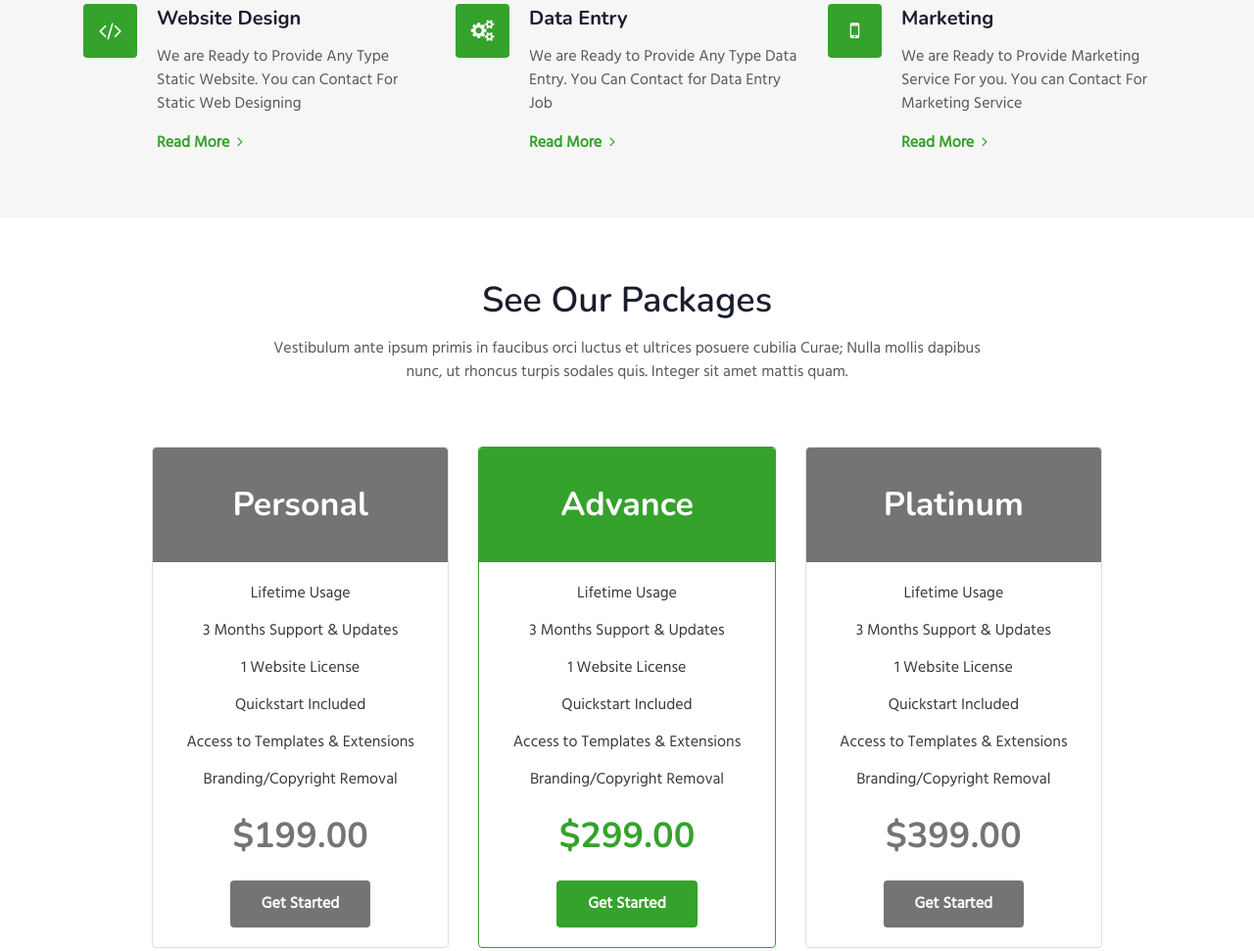
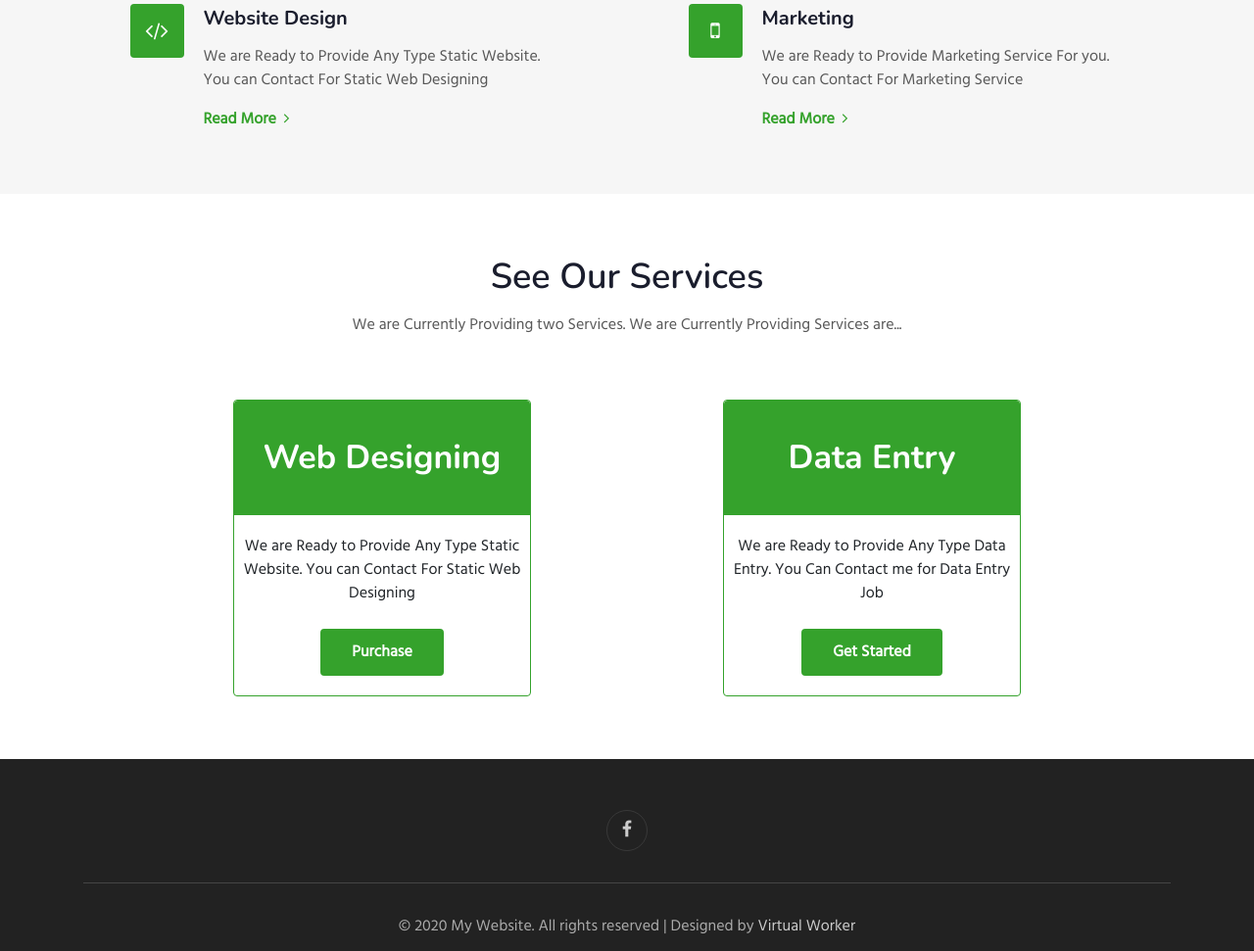
Before and after one commit to muhammedfarzin/website, a plain HTML site: page services.html in a window 1280 px wide. Shown: the part 436-1407 px from the top of the page at 98% size. Drawn offline with nearby package versions, Linux system fonts and the light colour scheme.

Commit message:
services.html is completed

```diff
--- a/services.html
+++ b/services.html
@@ -72,7 +72,7 @@ Author URL: https://www.fiverr.com/virtualworker5
 				<p class="my-3 head">We are a virtual worker. We are available working to you. We accept Static Web design and any type of Data Entry job from you. We waiting for you. We are give a best result to you. Thank You...</p>
 			  </div>
 			<div class="fea-gd-vv row mt-5 pt-3">
-			   <div class="float-lt feature-gd col-lg-4 col-md-6">
+			   <div class="float-lt feature-gd col-lg-5 col-md-6 mx-auto">
 					 <div class="icon"> <span class="fa fa-code" aria-hidden="true"></span></div>
 					 <div class="icon-info">
 						<h5><a href="#">
@@ -82,16 +82,7 @@ Author URL: https://www.fiverr.com/virtualworker5
 					</div>
 
 				</div>
-				<div class="float-mid feature-gd col-lg-4 col-md-6 mt-md-0 mt-5">
-					 <div class="icon"> <span class="fa fa-cogs" aria-hidden="true"></span></div>
-					 <div class="icon-info">
-						<h5><a href="#">Data Entry
-						</a></h5>
-						<p>We are Ready to Provide Any Type Data Entry. You Can Contact for Data Entry Job</p>
-						<a href="#" class="red mt-3">Read More <span class="fa fa-angle-right pl-1"></span></a>
-					</div>
-			 </div>
-				<div class="float-rt feature-gd col-lg-4 col-md-6 mt-lg-0 mt-5">
+				<div class="float-rt feature-gd col-lg-5 col-md-6 mt-lg-0 mt-5 mx-auto">
 					 <div class="icon"> <span class="fa fa-mobile" aria-hidden="true"></span></div>
 					 <div class="icon-info">
 						<h5><a href="#">Marketing</a></h5>
@@ -99,6 +90,15 @@ Author URL: https://www.fiverr.com/virtualworker5
 						<a href="#" class="red mt-3">Read More <span class="fa fa-angle-right pl-1"></span></a>
 					</div>
 			 </div>
+       <!-- <div class="float-mid feature-gd col-lg-4 col-md-6 mt-md-0 mt-5">
+          <div class="icon"> <span class="fa fa-cogs" aria-hidden="true"></span></div>
+          <div class="icon-info">
+           <h5><a href="#">Data Entry
+           </a></h5>
+           <p>We are Ready to Provide Any Type Data Entry. You Can Contact for Data Entry Job</p>
+           <a href="#" class="red mt-3">Read More <span class="fa fa-angle-right pl-1"></span></a>
+         </div>
+      </div> -->
 		  </div>
 		 </div>
 	   </div>
@@ -108,75 +108,37 @@ Author URL: https://www.fiverr.com/virtualworker5
   <div class="w3l-pricing-7_sur py-5">
     <div class="container py-md-3">
       <div class="heading text-center mx-auto">
-        <h3 class="head">See Our Packages</h3>
-        <p class="my-3 head"> Vestibulum ante ipsum primis in faucibus orci luctus et ultrices posuere cubilia Curae;
-        Nulla mollis dapibus nunc, ut rhoncus
-        turpis sodales quis. Integer sit amet mattis quam.</p>
+        <h3 class="head">See Our Services</h3>
+        <p class="my-3 head">We are Currently Providing two Services. We are
+          Currently Providing Services are...
+        </p>
       </div>
       <div class="row w3l-pricing-7-gd-top pt-3 mt-5">
-        <div class="col-lg-4 col-md-6 w3l-pricing-7-gd-left">
-          <div class="w3l-pricing-7  pric-7-1">
-            <h6>Personal</h6>
+        <div class="col-lg-4 col-md-6 mt-md-0 mt-4 w3l-pricing-7-gd-left active mx-auto">
+          <div class="w3l-pricing-7  pric-7 active">
+            <h6 class="active">Web Designing</h6>
 
             <div class="w3l-pricing-7-bottom">
               <div class="w3l-pricing-7-bottom-bottom">
-                <ul class="links">
-                  <li class="tick-info">
-                    Lifetime Usage
-                  </li>
-                  <li class="tick-info">
-                    3 Months Support & Updates
-                  </li>
-                  <li class="tick-info">
-                    1 Website License
-                  </li>
-                  <li class="tick-info">
-                    Quickstart Included
-                  </li>
-                  <li class="tick-info">
-                    Access to Templates & Extensions
-                  </li>
-                  <li class="tick-info">
-                    Branding/Copyright Removal
-                  </li>
-                </ul>
-                <h3 class="title-sub mt-4">$199.00</h3>
+                <p>We are Ready to Provide Any Type Static Website.
+                  You can Contact For Static Web Designing</p>
               </div>
               <div class="buy-button text-center mt-4">
-                 <a href="contact.html" class="btn btn-secondary btn-theme5">
-                  <div class="anim"></div><span>Get Started</span>
+                 <a href="contact.html" class="btn btn-secondary btn-theme5 active">
+                  <div class="anim"></div><span>Purchase</span>
                 </a>
               </div>
             </div>
           </div>
         </div>
-        <div class="col-lg-4 col-md-6 mt-md-0 mt-4 w3l-pricing-7-gd-left active">
+        <div class="col-lg-4 col-md-6 mt-md-0 mt-4 w3l-pricing-7-gd-left active mx-auto">
           <div class="w3l-pricing-7 pric-7 active">
-            <h6 class="active">Advance</h6>
+            <h6 class="active">Data Entry</h6>
 
             <div class="w3l-pricing-7-bottom">
               <div class="w3l-pricing-7-bottom-bottom">
-                <ul class="links">
-                  <li class="tick-info">
-                    Lifetime Usage
-                  </li>
-                  <li class="tick-info">
-                    3 Months Support & Updates
-                  </li>
-                  <li class="tick-info">
-                    1 Website License
-                  </li>
-                  <li class="tick-info">
-                    Quickstart Included
-                  </li>
-                  <li class="tick-info">
-                    Access to Templates & Extensions
-                  </li>
-                  <li class="tick-info">
-                    Branding/Copyright Removal
-                  </li>
-                </ul>
-                <h3 class="title-sub mt-4 active">$299.00</h3>
+                <p>We are Ready to Provide Any Type Data Entry.
+                  You Can Contact me for Data Entry Job</p>
               </div>
               <div class="buy-button text-center mt-4">
                 <a href="contact.html" class="btn btn-secondary btn-theme5 active">
@@ -186,7 +148,7 @@ Author URL: https://www.fiverr.com/virtualworker5
             </div>
           </div>
         </div>
-        <div class="col-lg-4 col-md-6 mt-lg-0 mt-4 w3l-pricing-7-gd-left">
+        <!-- <div class="col-lg-4 col-md-6 mt-lg-0 mt-4 w3l-pricing-7-gd-left">
           <div class="w3l-pricing-7 pric-7-2">
             <h6>Platinum</h6>
 
@@ -221,7 +183,7 @@ Author URL: https://www.fiverr.com/virtualworker5
               </div>
             </div>
           </div>
-        </div>
+        </div> -->
       </div>
     </div>
   </div>
```
